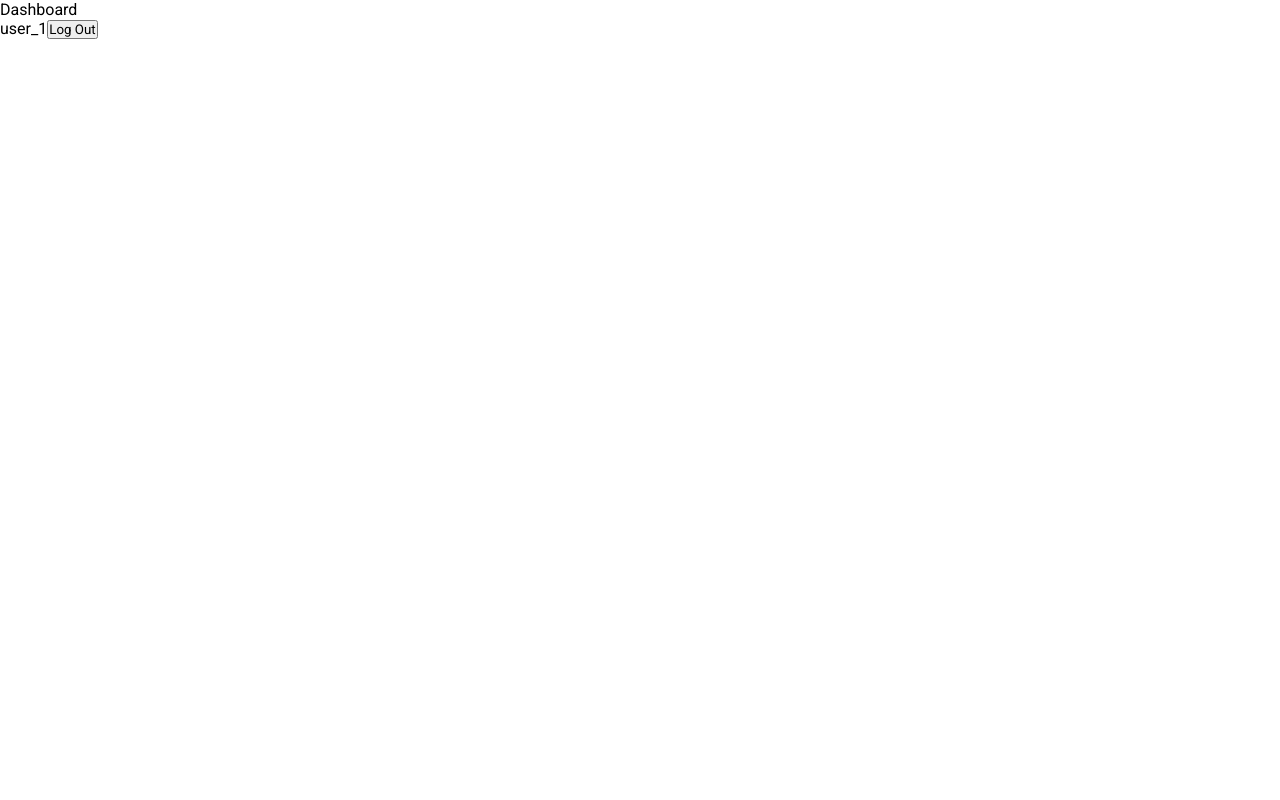
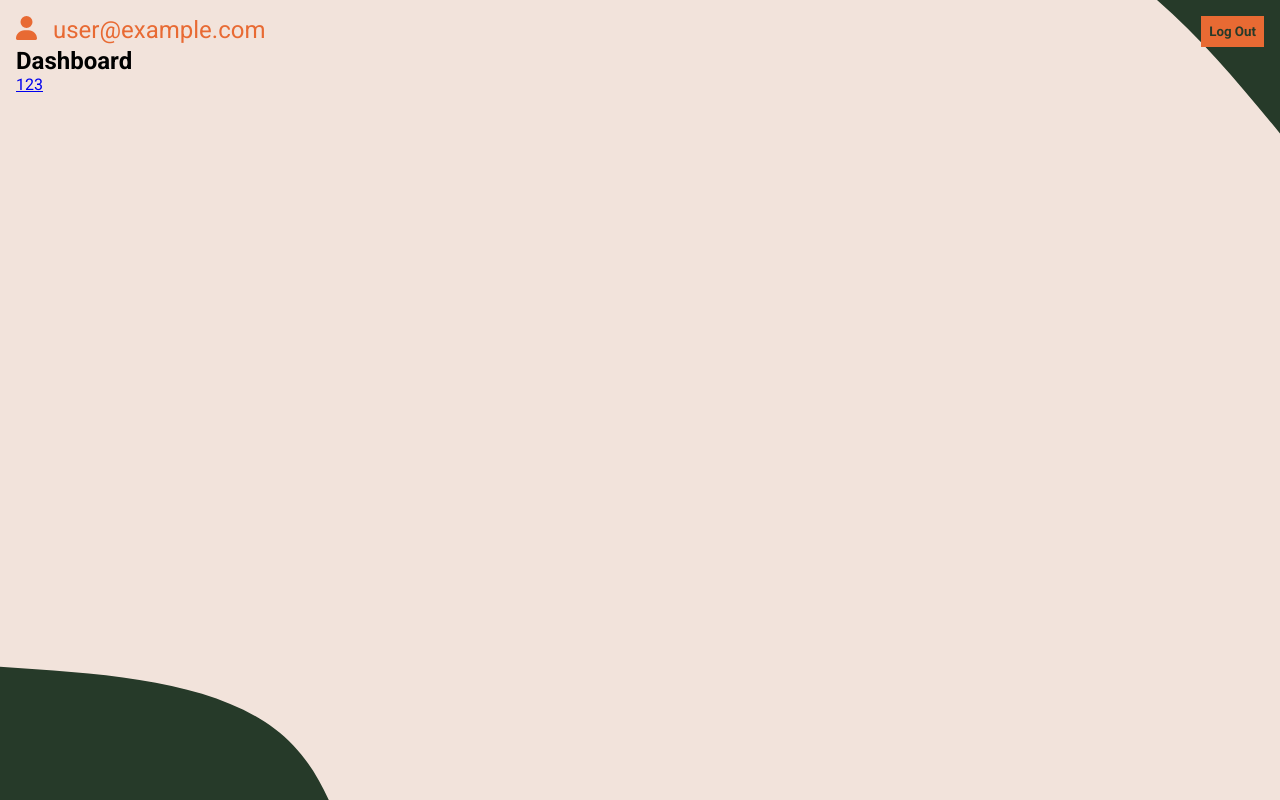
Before and after one commit to karoljanowski/countit, a React (Vite) app: page /dashboard in a window 1280 px wide. Built offline with nearby package versions, Linux system fonts and the light colour scheme; no server answers; sample sign-in values are in the browser's storage.

Commit message:
add dashboard

```diff
--- a/package.json
+++ b/package.json
@@ -9,6 +9,9 @@
     "preview": "vite preview"
   },
   "dependencies": {
+    "@fortawesome/fontawesome-svg-core": "^6.4.0",
+    "@fortawesome/free-solid-svg-icons": "^6.4.0",
+    "@fortawesome/react-fontawesome": "^0.2.0",
     "firebase": "^9.19.1",
     "react": "^18.2.0",
     "react-dom": "^18.2.0",
--- a/src/App.jsx
+++ b/src/App.jsx
@@ -3,7 +3,7 @@ import './style/index.scss'
 import Signup from './components/Signup'
 import StartPage from './components/StartPage'
 import Login from './components/Login'
-import { Routes, Route } from 'react-router-dom'
+import { Routes, Route, Link } from 'react-router-dom'
 import Dashboard from './components/Dashboard'
 
 
@@ -15,7 +15,10 @@ function App() {
           <Route exact path='/' element={<StartPage/ >}/>
           <Route exact path='/signup' element={<Signup />} />
           <Route exact path='/login' element={<Login />} />
-          <Route exact path='/dashboard' element={<Dashboard />} />
+          <Route exact path='/dashboard' element={<Dashboard />}>
+            <Route exact path='/dashboard' element={<Link to='/dashboard/profile'>123</Link>} />
+            <Route exact path='/dashboard/profile' element={<h1>Profile</h1>} />
+          </Route>
         </Routes>
     </div>
  )
--- a/src/components/Dashboard.jsx
+++ b/src/components/Dashboard.jsx
@@ -1,6 +1,9 @@
 import React, { useEffect, useState } from 'react'
 import { useAuth } from './AuthContext'
-import { useNavigate } from 'react-router-dom'
+import { useNavigate, Outlet } from 'react-router-dom'
+
+import { FontAwesomeIcon } from '@fortawesome/react-fontawesome'
+import { faUser } from '@fortawesome/free-solid-svg-icons'
 
 export default function Dashboard() {
     const [error, setError] = useState("")
@@ -24,10 +27,13 @@ export default function Dashboard() {
 
     if(currentUser){
         return (
-            <div>
-                <p>Dashboard</p>
-                {currentUser.uid}
-                <button onClick={handleLogout}>Log Out</button>
+            <div className='dashboard'>
+                <div className='dashboard__top'>
+                    <p className='dashboard__user'><FontAwesomeIcon icon={faUser} />{currentUser.email}</p>
+                    <button className='dashboard__logout' onClick={handleLogout}>Log Out</button>
+                </div>
+                <h2 className='dashboard__title'>Dashboard</h2>
+                <Outlet />
             </div>
         )
     }
--- a/src/style/components/auth.scss
+++ b/src/style/components/auth.scss
@@ -19,6 +19,9 @@
 
     & &__error {
         color: red;
+        font-size: 1.5rem;
+        text-decoration: underline;
+        padding: 0.5rem;
     }
 
     & &__form {
--- /dev/null
+++ b/src/style/components/dashboard.scss
@@ -0,0 +1,31 @@
+.dashboard {
+    padding: 1rem;
+    min-height: 100vh;
+    background: url('../assets/blob-scene-haikei.svg');
+    background-size: cover;
+    background-position: center;
+
+    & &__top {
+        display: flex;
+        justify-content: space-between;
+    }
+
+    & &__user {
+        font-size: 1.5rem;
+        color: #E86A33;
+        display: flex;
+        gap: 1rem;
+    }
+
+    & &__logout {
+        background-color: #E86A33;
+        border: 0;
+        padding: 0.5rem;
+        color: #263A29;
+        font-weight: 700;
+
+        &:hover {
+            background-color: #eb7b4b;
+        }
+    }
+}
--- a/src/style/index.scss
+++ b/src/style/index.scss
@@ -4,6 +4,7 @@
 @import './components/auth.scss';
 @import './components/startPage.scss';
 @import './components/menu.scss';
+@import './components/dashboard.scss';
 
 body {
     font-family: 'Roboto', sans-serif;
```
Also changed, not shown: src/components/Login.jsx (line endings or trailing spaces), 1 other file (tests, documents, lock files or other folders).
